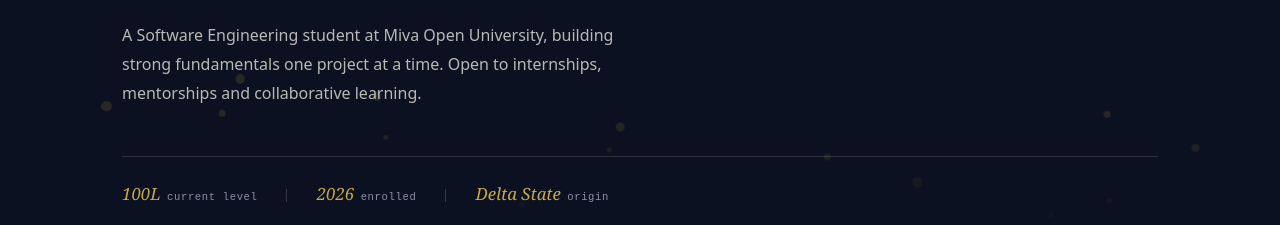
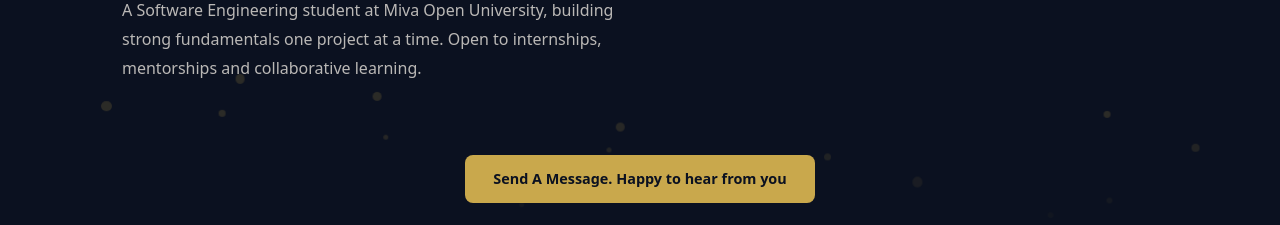
Before and after one commit to osuccess1250-blip/Student-Portfolio-and-Management-Website, a plain HTML site: page index.html in a window 1280 px wide. Shown: the part 575-800 px from the top of the page. Drawn offline with Linux system fonts and the light colour scheme.

Commit message:
Added a contact button to homepage and editted some files

```diff
--- a/index.html
+++ b/index.html
@@ -42,6 +42,10 @@
         A Software Engineering student at Miva Open University, building strong fundamentals one project at a time.
         Open to internships, mentorships and collaborative learning.
       </p>
+
+    <div class="hero-cta-wrap">
+  <a href="contact.html" class="btn btn-primary">Send A Message. Happy to hear from you</a>
+</div>
 
       <div class="hero-actions">
         <a href="projects.html" class="btn btn-primary">My Projects</a>
--- a/style.css
+++ b/style.css
@@ -1220,42 +1220,44 @@
   }
 }
 
-/* ==========================================================================
-   Ambient Background Particles Setup
-   ========================================================================== */
 
-/* The outer container spans the entire viewport fixed behind everything */
+/* Ambient Background Particle Animation */
 .particle-bg {
   position: fixed;
   inset: 0;
   pointer-events: none; /* Allows user clicks to pass right through to buttons/links */
-  z-index: -1;          /* Sits comfortably behind your main grid layout and cards */
+  z-index: -1;
   overflow: hidden;
 }
 
-/* Base styles shared by all dynamically created particle elements */
+
 .particle-bg span {
   position: absolute;
-  background: rgba(201, 168, 76, 0.25); /* Uses your --gold palette with subtle opacity */
+  background: rgba(201, 168, 76, 0.25);
   border-radius: 50%;
-  bottom: -20px;                       /* Starts just beneath the viewable screen edge */
+  bottom: -20px;
   animation: floatUp linear infinite;
 }
 
-/* The core movement animation engine */
 @keyframes floatUp {
   0% {
     transform: translateY(0) translateX(0);
     opacity: 0;
   }
   15% {
-    opacity: 0.6; /* Gently fades into view as it floats upward */
+    opacity: 0.7; /* Gently fades into view as it floats upward */
   }
   85% {
     opacity: 0.6;
   }
   100% {
-    transform: translateY(-105vh) translateX(50px); /* Travels past the top of the viewport with a slight drift */
-    opacity: 0; /* Fades out smoothly at the end of its life cycle */
+    transform: translateY(-105vh) translateX(50px); /* Travels past the top of the viewport*/
+    opacity: 0; /* Fades out at the end*/
   }
 }
+/* Centered wrapper for the Hero section */
+.hero-cta-wrap {
+  margin-top: 2rem;
+  margin-bottom: 2rem;
+  text-align: center;
+}
```
